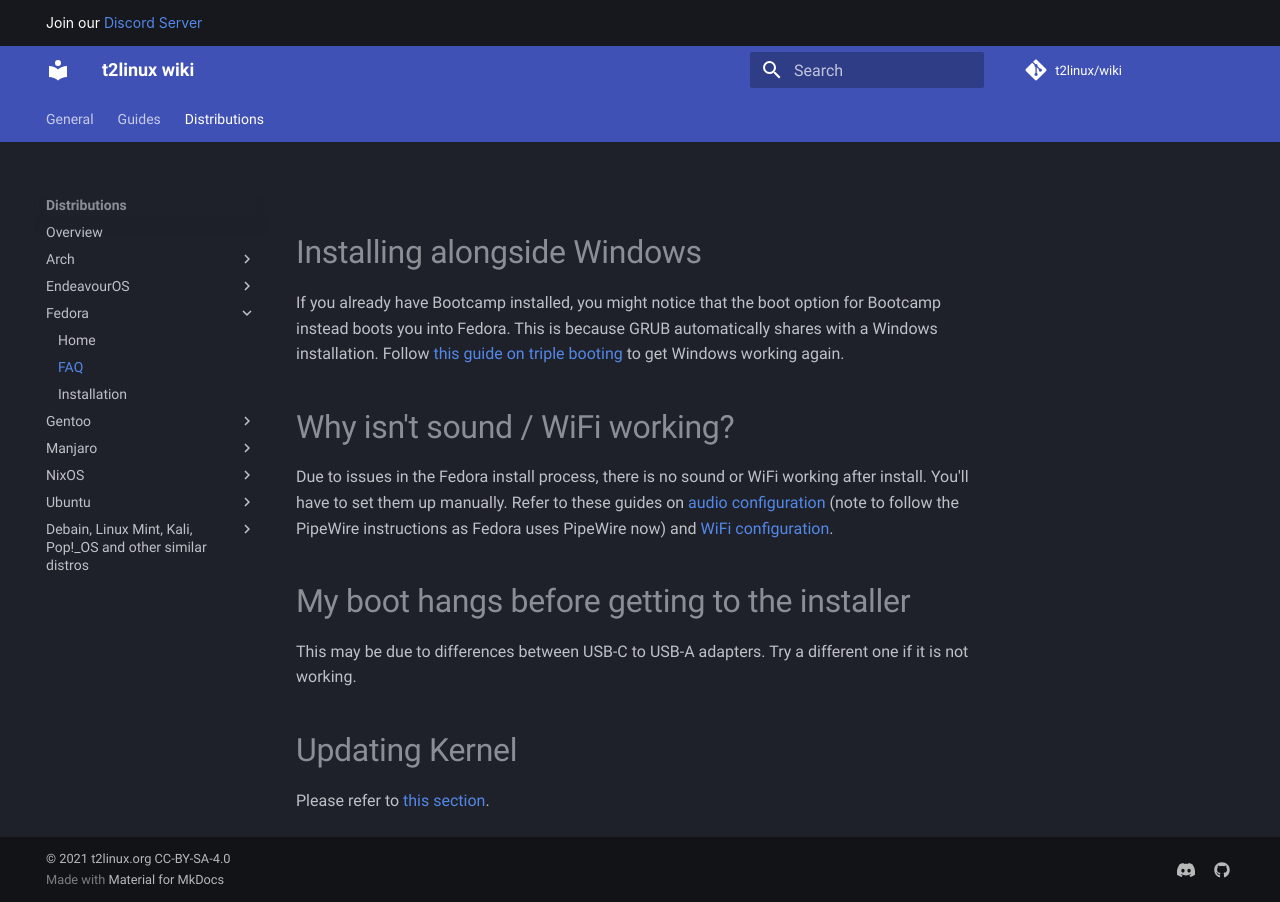
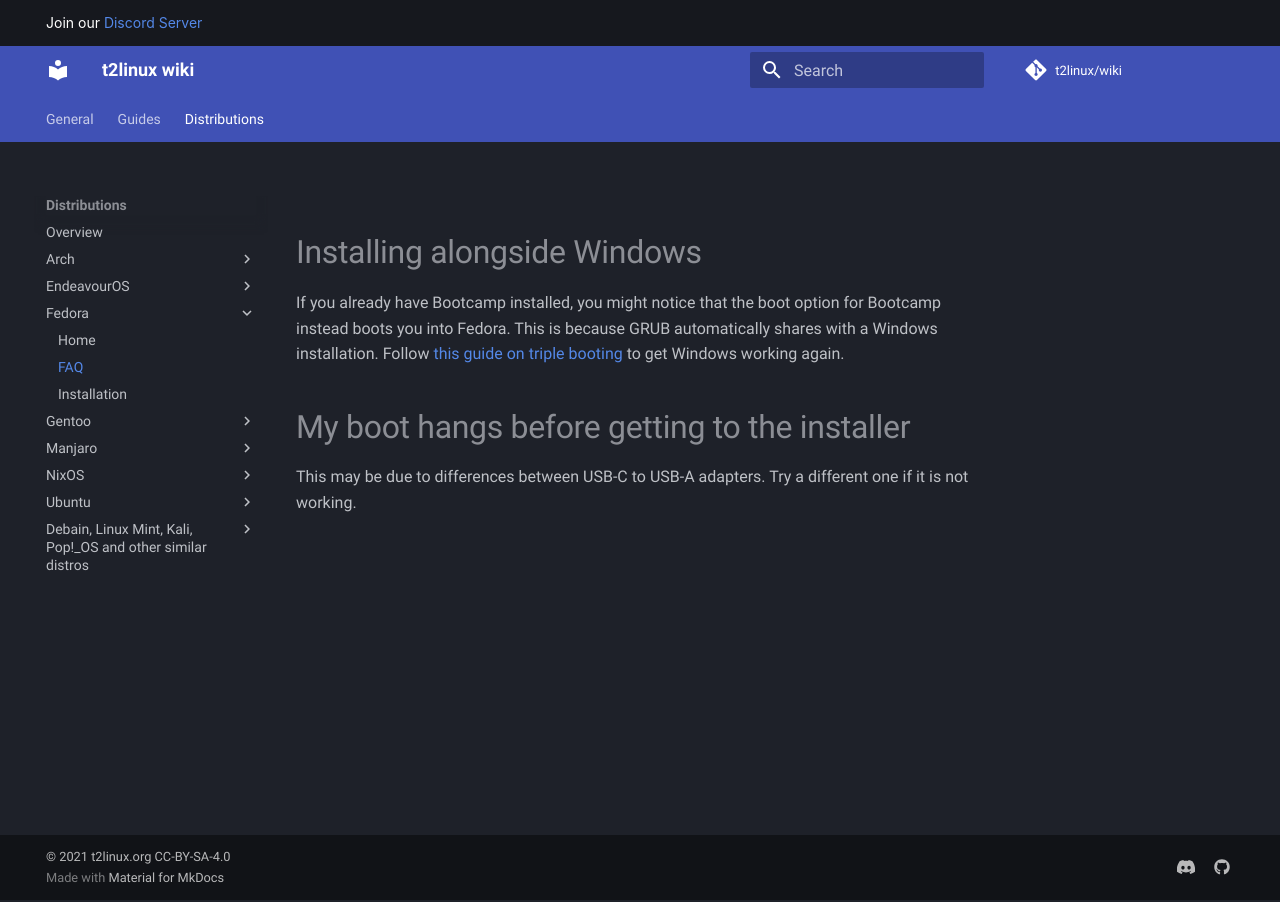
Before and after one commit to t2linux/wiki, an MkDocs documentation site: the page built from docs/distributions/fedora/faq.md, in a window 1280 px wide. Built offline with MkDocs 1.6.1 and Material for MkDocs 9.7.7, drawn with Linux system fonts in a browser that asks for light colours; comment, search, counter and statistics services are not loaded.

Commit message:
Remove outdated information from Fedora faq.

```diff
--- a/docs/distributions/fedora/faq.md
+++ b/docs/distributions/fedora/faq.md
@@ -2,15 +2,6 @@
 
 If you already have Bootcamp installed, you might notice that the boot option for Bootcamp instead boots you into Fedora. This is because GRUB automatically shares with a Windows installation. Follow [this guide on triple booting](https://wiki.t2linux.org/guides/windows/#if-windows-is-installed-first) to get Windows working again.
 
-# Why isn't sound / WiFi working?
-
-Due to issues in the Fedora install process, there is no sound or WiFi working after install. You'll have to set them up manually.
-Refer to these guides on [audio configuration](https://wiki.t2linux.org/guides/audio-config) (note to follow the PipeWire instructions as Fedora uses PipeWire now) and [WiFi configuration](https://wiki.t2linux.org/guides/wifi/).
-
 # My boot hangs before getting to the installer
 
 This may be due to differences between USB-C to USB-A adapters. Try a different one if it is not working.
-
-# Updating Kernel
-
-Please refer to [this section](https://github.com/mikeeq/mbp-fedora-kernel#how-to-update-kernel-mbp).
```
